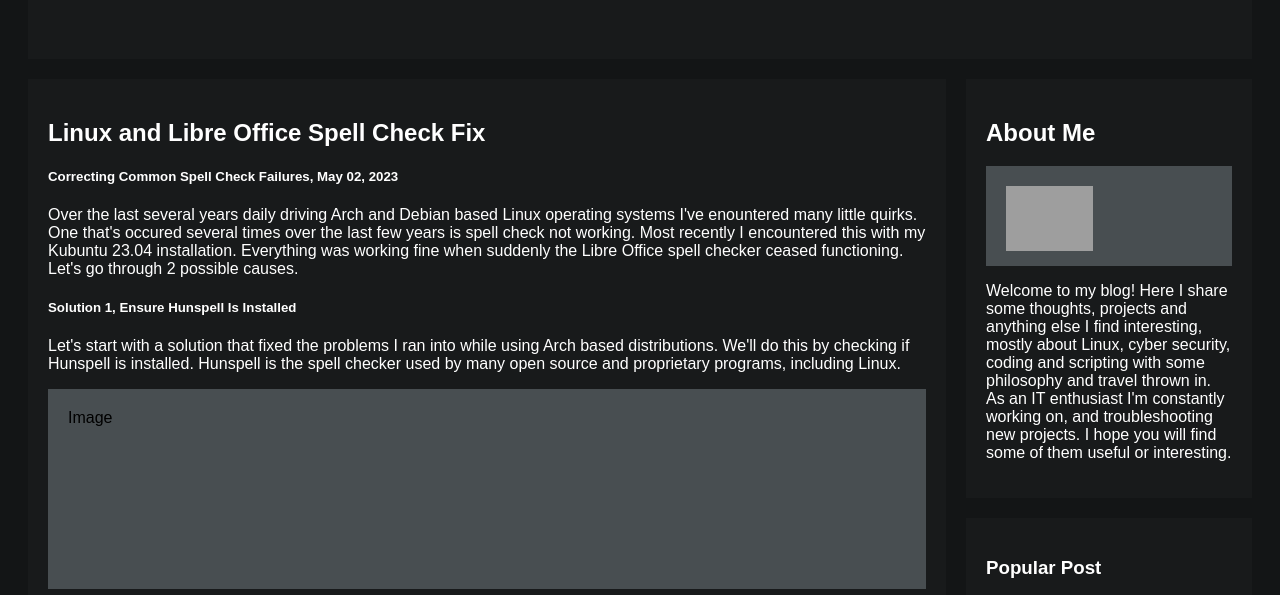
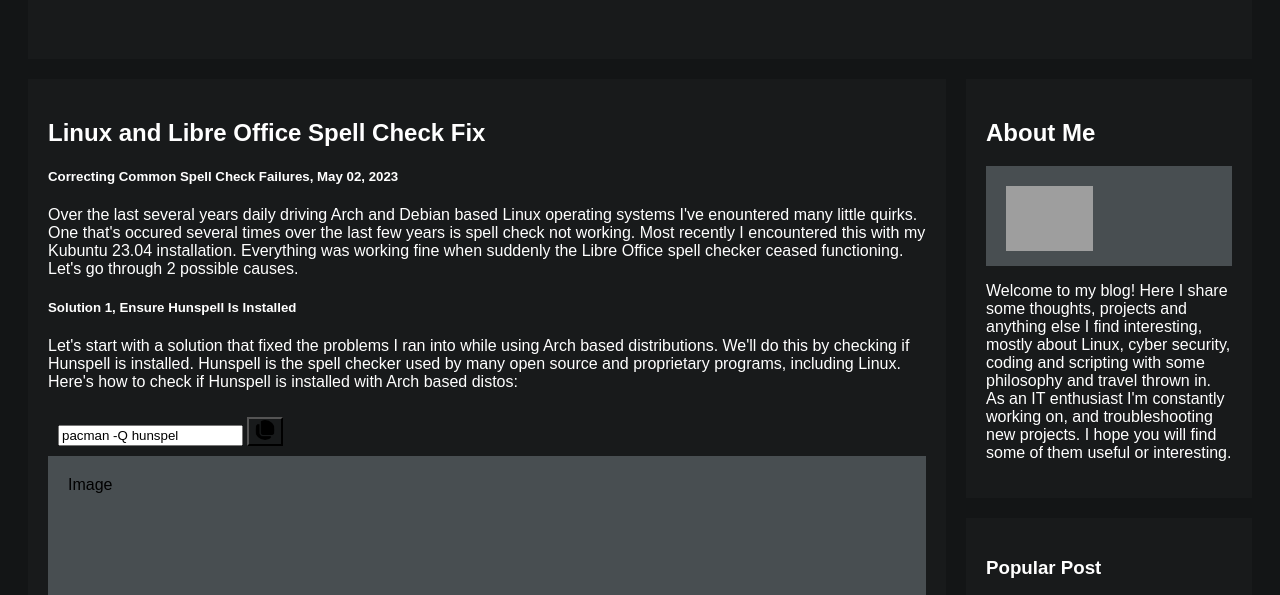
Before and after one commit to Baljit147/Baljit147.github.io, a plain HTML site: page posts/spell_check.html in a window 1280 px wide. Shown: the part 198-793 px from the top of the page. Drawn offline with Linux system fonts and the light colour scheme; grey boxes are pictures that could not be loaded.

Commit message:
copy box added, needs better styling

```diff
--- a/posts/spell_check.html
+++ b/posts/spell_check.html
@@ -23,8 +23,13 @@
         Let's go through 2 possible causes. </p>
       <h5>Solution 1, Ensure Hunspell Is Installed</h5>
       <p>Let's start with a solution that fixed the problems I ran into while using Arch based distributions.
-      We'll do this by checking if Hunspell is installed. Hunspell is the spell checker used by many open source and proprietary programs, including Linux.</p>
+      We'll do this by checking if Hunspell is installed. Hunspell is the spell checker used by many open source and proprietary programs, including Linux.
+      <br>Here's how to check if Hunspell is installed with Arch based distos:</p>
 
+      <div class="copy-container">
+        <input type="text" value="pacman -Q hunspel" id="myInput">
+        <button onclick="copyFunction()"><img src="../images/copy2.png" id="copy-icon" ></button>
+      </div>
 
       <div class="fakeimg" style="height:200px;">Image</div>
       <p>Some text..</p>
@@ -32,6 +37,9 @@
     </div>
 
 
+    <!-- TODO
+    Code blocks
+    Spell check the blog -->
 
   </div>
   <div class="rightcolumn">
@@ -69,5 +77,6 @@
   <h2>Footer</h2>
 </div>
 
+<script src="../scripts/main.js"></script>
 </body>
 </html>
--- /dev/null
+++ b/scripts/main.js
@@ -0,0 +1,14 @@
+function copyFunction() {
+    // Get the text field
+    var copyText = document.getElementById("myInput");
+
+    // Select the text field
+    copyText.select();
+    copyText.setSelectionRange(0, 99999); // For mobile devices
+
+    // Copy the text inside the text field
+    navigator.clipboard.writeText(copyText.value);
+
+    // Alert the copied text
+    alert("Copied the text: " + copyText.value);
+  }
--- a/styles/style.css
+++ b/styles/style.css
@@ -22,6 +22,24 @@ p {
 
 a {
   text-decoration: none;
+}
+
+/* Style the code copy box */
+.copy-container {
+  padding: 10px;
+  margin-top: 0px;
+  border-radius: 0px;
+  background-color: #181A1B;
+}
+
+button {
+  background-color: #181A1B;
+}
+
+#copy-icon {
+  background-color: #181A1B;
+  border-radius: 70px;
+  height: 20px;
 }
 
 /* Syling the links to Linkedin and github */
```
Also changed, not shown: index.html (+4 -0 lines), images/copy.png (added), images/copy2.png (added).
